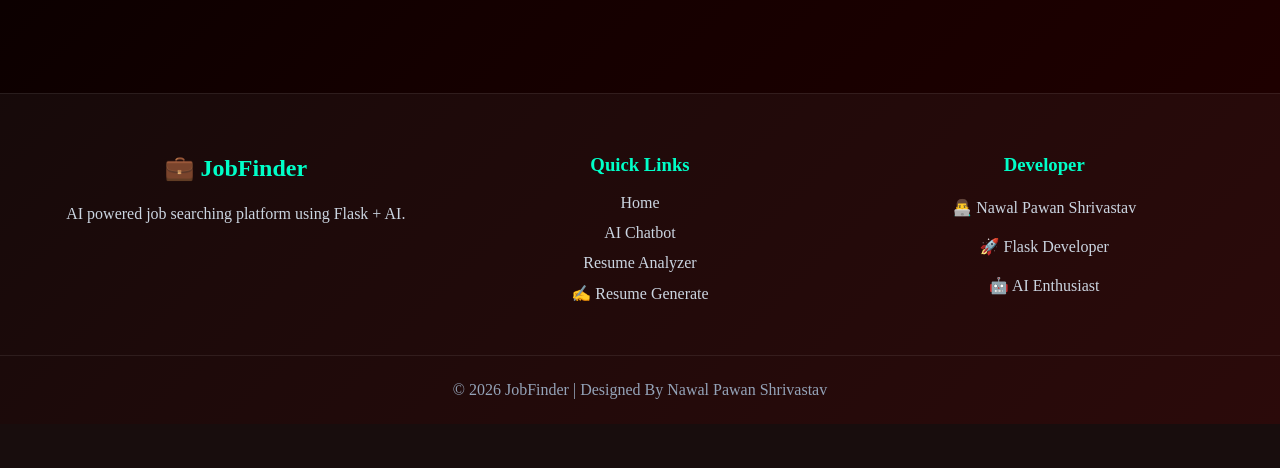
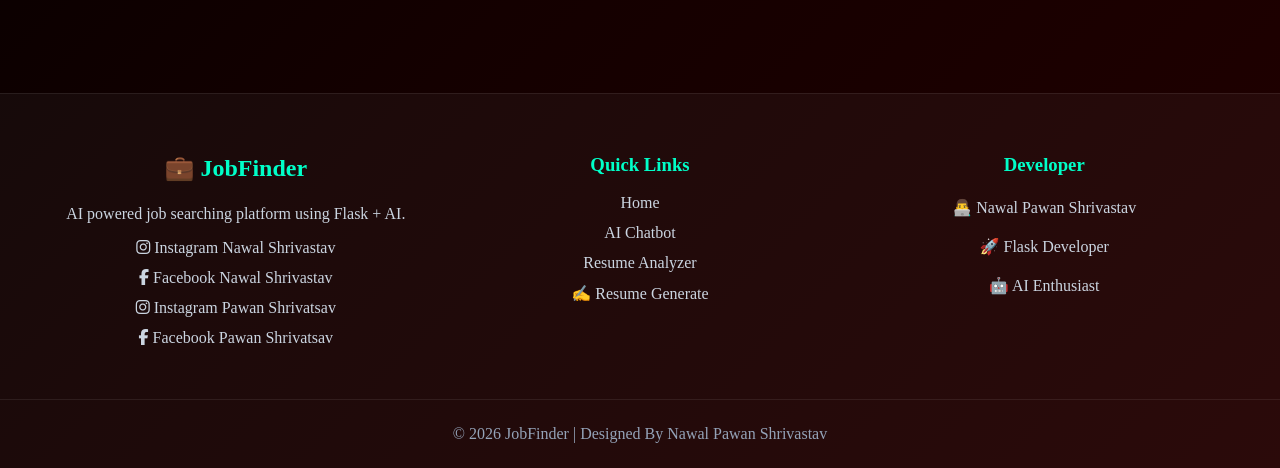
Before and after one commit to pawankumarshrivastava34-cpu/job_finder, a Flask app: page /jobs in a window 1280 px wide. Shown: the part 722-1190 px from the top of the page. Before the commit the page ends 1146 px from the top, so only its background shows below. Run offline with Flask 3, Linux system fonts and the light colour scheme; data that the repository does not hold is empty.

Commit message:
Update index.html

```diff
--- a/templates/index.html
+++ b/templates/index.html
@@ -5,6 +5,8 @@
     <title>Job Finder</title>
     <link rel="stylesheet" href="{{ url_for('static', filename='style.css') }}">
     <link rel="icon" type="image/png" href="{{ url_for('static', filename='logo.png') }}">
+    <link rel="stylesheet"
+href="https://cdnjs.cloudflare.com/ajax/libs/font-awesome/6.5.1/css/all.min.css">
 </head>
 <body>
     <style>
@@ -352,6 +354,36 @@ window.onload = function() {
             <p>
                 AI powered job searching platform using Flask +  AI.
             </p>
+ <div class="social-links">
+
+        <a href="https://instagram.com/your_instagram"
+           target="_blank">
+
+            <i class="fa-brands fa-instagram"></i>
+            Instagram Nawal Shrivastav
+        </a>
+
+        <a href="https://facebook.com/your_facebook"
+           target="_blank">
+
+            <i class="fa-brands fa-facebook-f"></i>
+            Facebook Nawal Shrivastav
+        <a href="https://instagram.com/your_instagram"
+           target="_blank">
+
+            <i class="fa-brands fa-instagram"></i>
+            Instagram Pawan Shrivatsav
+        </a>
+
+        <a href="https://facebook.com/your_facebook"
+           target="_blank">
+
+            <i class="fa-brands fa-facebook-f"></i>
+            Facebook Pawan Shrivatsav
+        </a>
+
+    </div>
+
         </div>
 
         <div class="footer-box">
```
